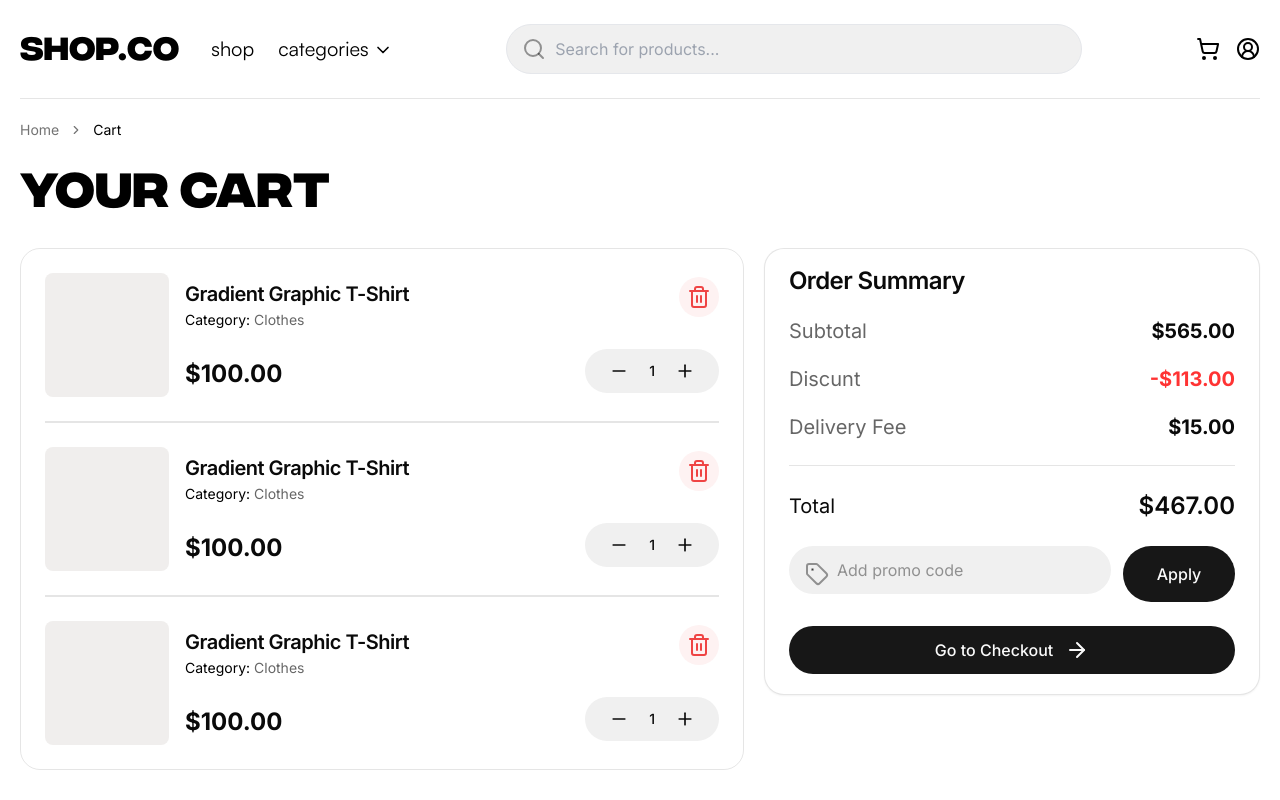
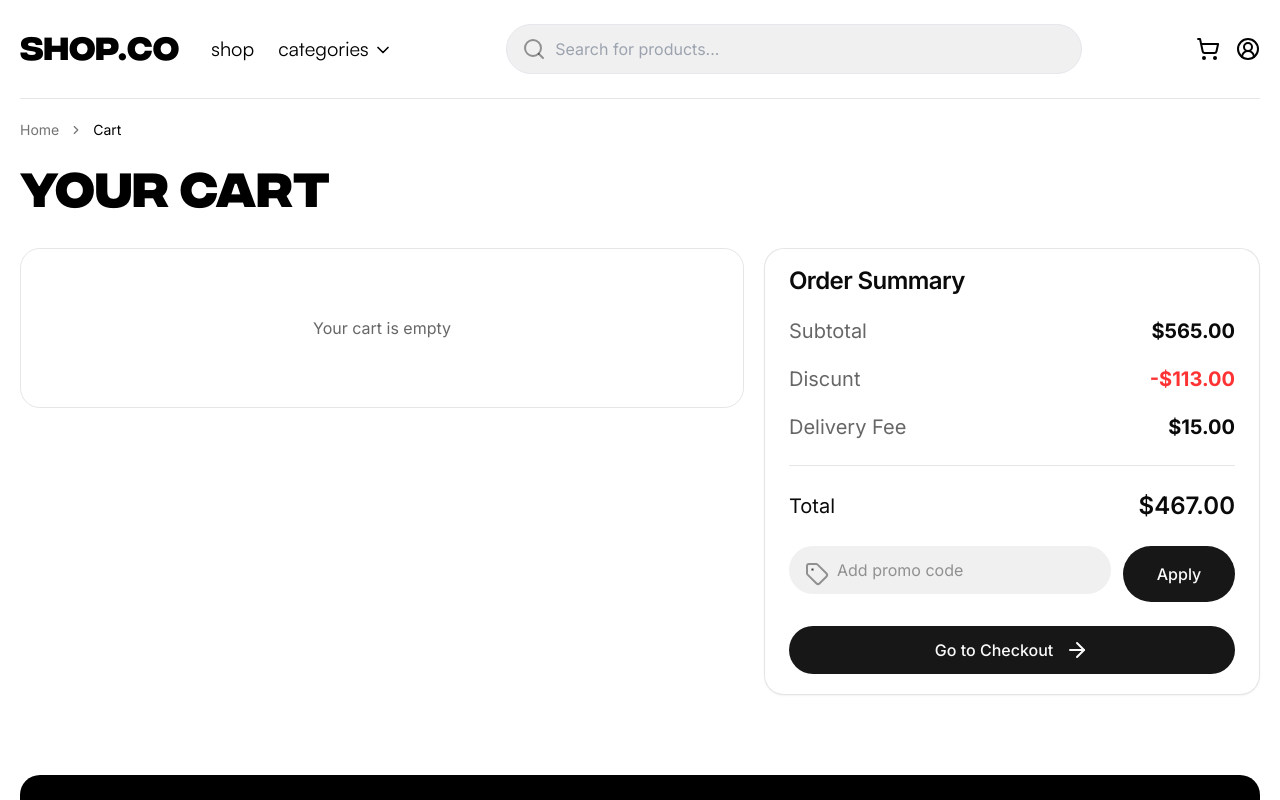
Before and after one commit to AJ1732/shop.co, a Next.js app: page /cart in a window 1280 px wide. Shown: the top 800 px of the page. Built offline with nearby package versions, Linux system fonts and the light colour scheme.

Commit message:
chore: utilize useCart hook in components

```diff
--- a/src/components/sections/CartPage/CartSection/index.tsx
+++ b/src/components/sections/CartPage/CartSection/index.tsx
@@ -1,12 +1,30 @@
+"use client";
 import { CartCard } from "@/components";
+import { useCart } from "@/hooks/use-cart";
 
 const CartSection = () => {
+  const { items, removeItem, updateItemQuantity } = useCart();
+
+  if (!items.length) {
+    return (
+      <div className="flex h-40 items-center justify-center rounded-[1.25rem] border border-black/10 px-4 lg:px-6">
+        <p className="text-black/60">Your cart is empty</p>
+      </div>
+    );
+  }
+
   return (
     <div className="h-fit divide-y-2 rounded-[1.25rem] border border-black/10 px-4 lg:px-6">
-      <CartCard title="Gradient Graphic T-shirt" />
-      <CartCard title="Gradient Graphic T-shirt" />
-      <CartCard title="Gradient Graphic T-shirt" />
+      {items.map((item) => (
+        <CartCard
+          key={item.id}
+          {...item}
+          onRemove={removeItem}
+          onQuantityChange={updateItemQuantity}
+        />
+      ))}
     </div>
   );
 };
+
 export default CartSection;
--- a/src/components/ui-build/Card/CartCard/index.tsx
+++ b/src/components/ui-build/Card/CartCard/index.tsx
@@ -1,3 +1,4 @@
+import Image from "next/image";
 import { Minus, Plus, Trash2 } from "lucide-react";
 import {
   Card,
@@ -6,13 +7,51 @@ import {
   CardHeader,
   CardTitle,
 } from "@/components/ui/card";
-import { CartCardProps } from "@/types/card";
 import { formatCurrency } from "@/utils";
 
-const CartCard: React.FC<CartCardProps> = ({ title }) => {
+export interface CartCardProps {
+  id: number;
+  title: string;
+  price: number;
+  quantity: number;
+  category: string;
+  thumbnail: string;
+  discountPercentage: number;
+  onRemove: (id: number) => void;
+  onQuantityChange: (id: number, quantity: number) => void;
+}
+
+const CartCard: React.FC<CartCardProps> = ({
+  id,
+  title,
+  price,
+  quantity,
+  category,
+  thumbnail,
+  discountPercentage,
+  onRemove,
+  onQuantityChange,
+}) => {
+  const handleQuantityChange = (newQuantity: number) => {
+    if (newQuantity > 0) {
+      onQuantityChange(id, newQuantity);
+    }
+  };
+
+  const discountedPrice = price * (1 - discountPercentage / 100);
+
   return (
     <Card className="flex w-full items-center justify-start gap-4 rounded-none border-0 py-4 shadow-none md:py-6">
-      <figure className="aspect-square min-w-[6.1875rem] rounded-lg bg-[#F0EEED] lg:min-w-[7.75rem]"></figure>
+      <figure className="aspect-square min-w-[6.1875rem] rounded-lg bg-[#F0EEED] lg:min-w-[7.75rem]">
+        <Image
+          src={thumbnail}
+          alt={title}
+          // width={124}
+          // height={124}
+          className="size-full object-cover"
+          fill
+        />
+      </figure>
 
       <div className="flex size-full items-center justify-between">
         <div className="flex h-full flex-col items-start justify-between gap-7 *:p-0">
@@ -22,29 +61,40 @@ const CartCard: React.FC<CartCardProps> = ({ title }) => {
             </CardTitle>
             <CardDescription className="text-xs text-black md:text-sm [&>span]:block">
               <span>
-                Category: <span className="text-black/60">Clothes</span>
+                Category: <span className="text-black/60">{category}</span>
               </span>
             </CardDescription>
           </CardHeader>
 
           <CardContent className="text-xl font-bold md:text-2xl">
-            <p>{formatCurrency(100)}</p>
+            <p>{formatCurrency(discountedPrice)}</p>
           </CardContent>
         </div>
 
         <div className="flex h-full flex-col items-end justify-between gap-8">
-          <div className="rounded-full bg-red-50 p-2">
+          <button
+            type="button"
+            onClick={() => onRemove(id)}
+            className="rounded-full bg-red-50 p-2"
+          >
             <Trash2 className="size-5 stroke-red-500 lg:size-6" />
-          </div>
+          </button>
 
           <div className="flex items-center justify-center gap-4 rounded-full bg-shade-200 px-4 py-1.5 text-sm font-medium lg:gap-5 lg:px-6 lg:py-3">
-            <button type="button" className="active:scale-90">
+            <button
+              type="button"
+              onClick={() => handleQuantityChange(quantity - 1)}
+              className="active:scale-90"
+            >
               <Minus className="size-4 lg:size-5" />
             </button>
+            <span>{quantity}</span>
 
-            <span>1</span>
-
-            <button type="button" className="active:scale-90">
+            <button
+              type="button"
+              onClick={() => handleQuantityChange(quantity + 1)}
+              className="active:scale-90"
+            >
               <Plus className="size-4 lg:size-5" />
             </button>
           </div>
--- a/src/components/ui-build/Card/OrderSummaryCard/index.tsx
+++ b/src/components/ui-build/Card/OrderSummaryCard/index.tsx
@@ -7,8 +7,11 @@ import {
   CardHeader,
   CardTitle,
 } from "@/components/ui/card";
-import { OrderSummaryCardProps } from "@/types/card";
 import { formatCurrency } from "@/utils";
+
+interface OrderSummaryCardProps {
+
+}
 
 const OrderSummaryCard: React.FC<OrderSummaryCardProps> = () => {
   return (
--- a/src/types/card.ts
+++ b/src/types/card.ts
@@ -22,5 +22,3 @@ export type ProductCardProps = Omit<
   thumbnail: string;
   rating: number
 };
-
-export type OrderSummaryCardProps = Omit<CardProps, "title">;
```
